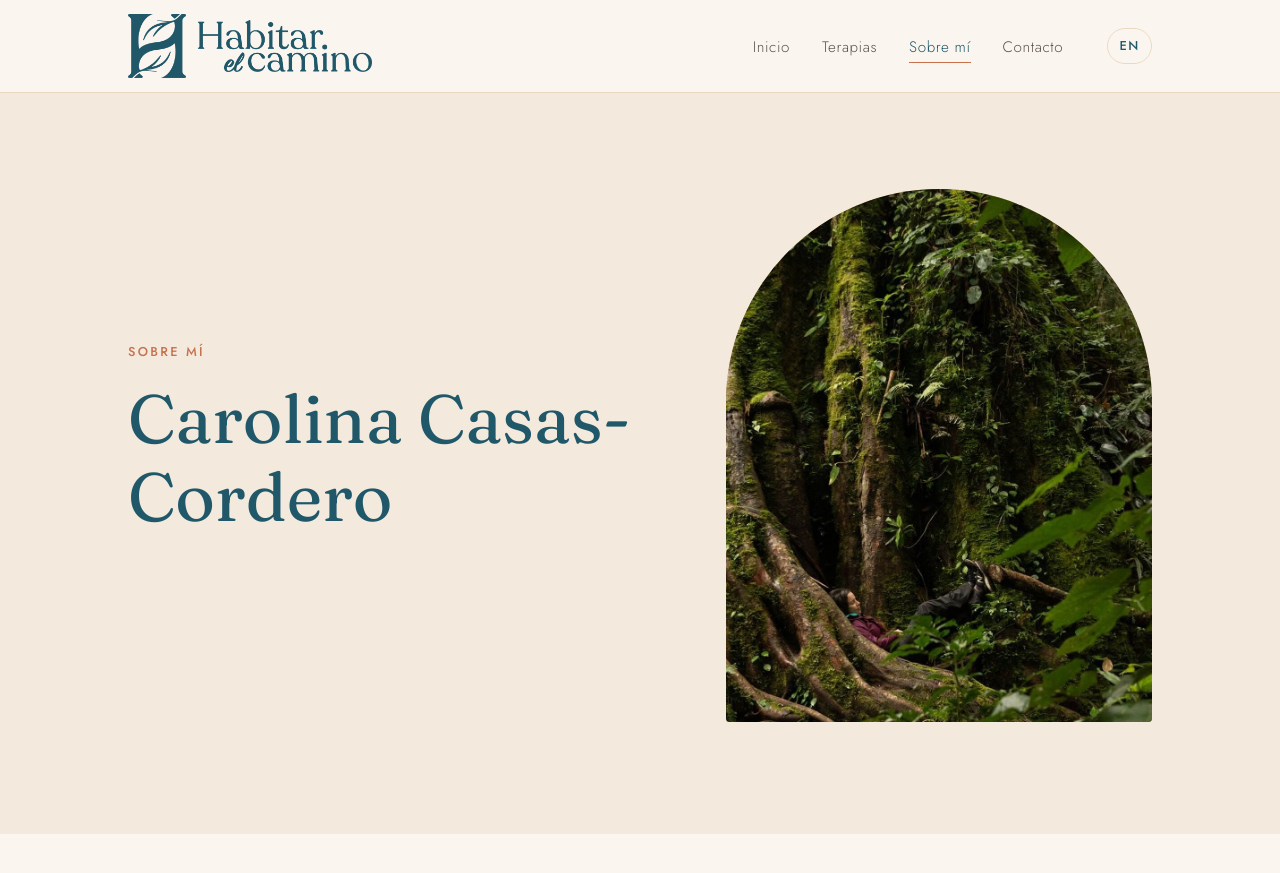
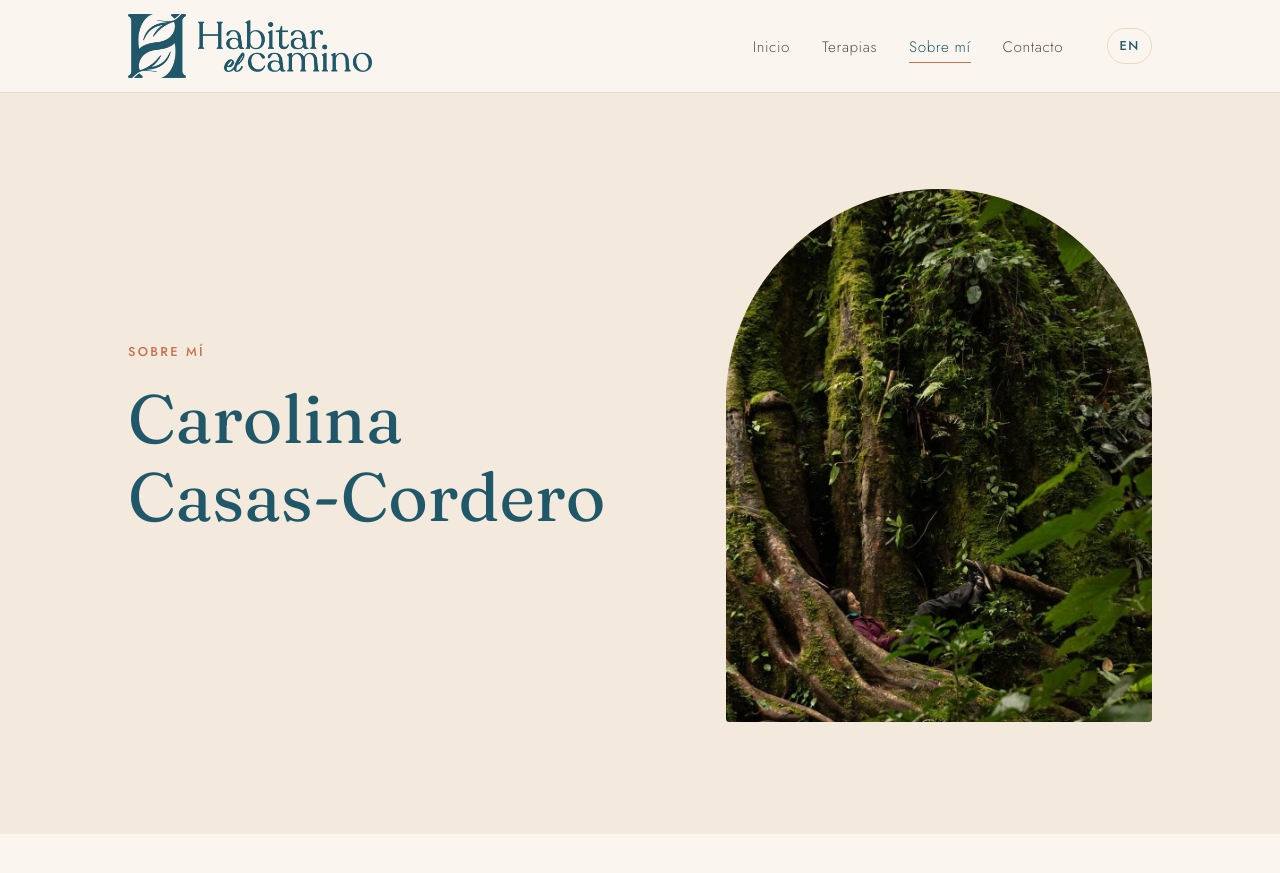
Before and after one commit to travisdowns/habitarelcamino, a Jekyll site: the page built from sobre-mi.html, in a window 1280 px wide and 900 px high. Shown: the top 873 px of the window. Built offline with Jekyll 4.4.1, drawn with Linux system fonts in a browser that asks for light colours.

```diff
--- a/en/about.html
+++ b/en/about.html
@@ -10,7 +10,7 @@ description: "Carolina Casas-Cordero, founder of Habitar el Camino: forestry eng
       <div class="wrap">
         <div>
           <p class="eyebrow">About me</p>
-          <h1>Carolina Casas-Cordero</h1>
+          <h1>Carolina<br>Casas-Cordero</h1>
         </div>
         <div class="photo arch">
           <img src="/assets/img/caro-bosque.jpg" alt="Carolina resting among the roots of a thousand-year-old cenizo tree in the native forest">
--- a/sobre-mi.html
+++ b/sobre-mi.html
@@ -10,7 +10,7 @@ description: "Carolina Casas-Cordero, fundadora de Habitar el Camino: ingeniera
       <div class="wrap">
         <div>
           <p class="eyebrow">Sobre mí</p>
-          <h1>Carolina Casas-Cordero</h1>
+          <h1>Carolina<br>Casas-Cordero</h1>
         </div>
         <div class="photo arch">
           <img src="/assets/img/caro-bosque.jpg" alt="Carolina descansando entre las raíces de un cenizo milenario en el bosque nativo">
```
